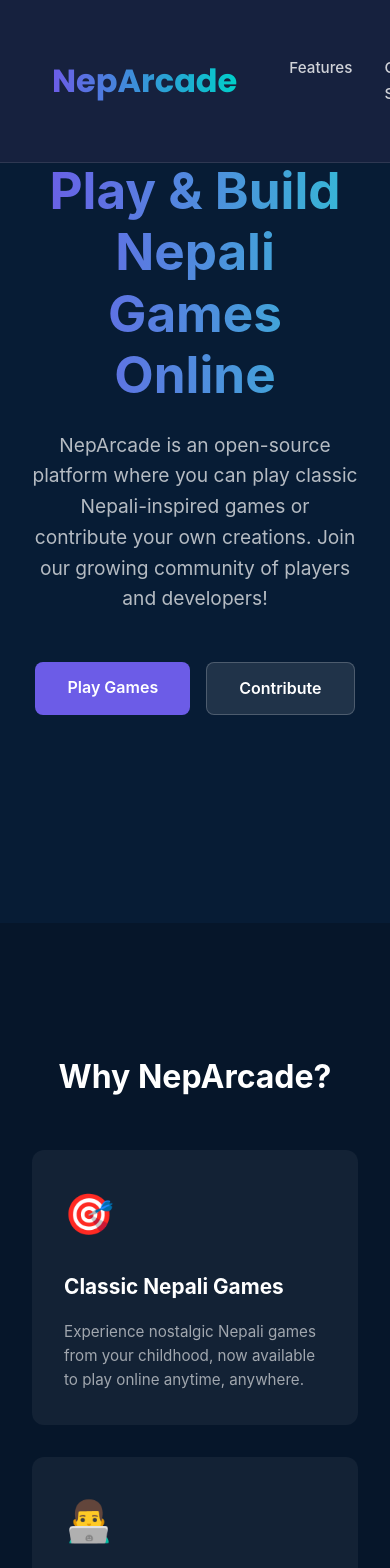
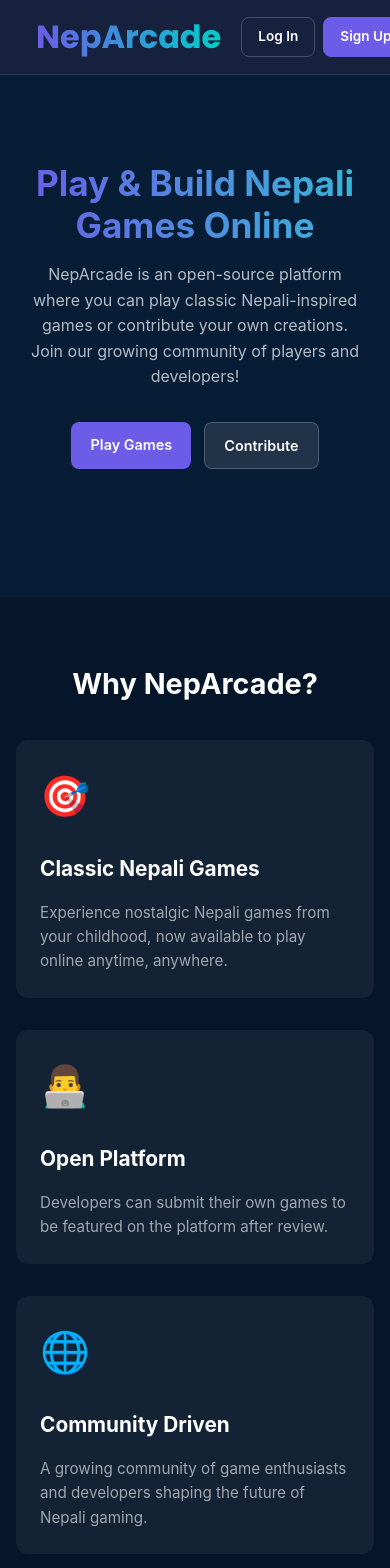
Before and after one commit to Anush980/NepArcade-Nxt, a Next.js app: page / in a window 390 px wide. Shown: the top 1568 px of the page. Built offline with nearby package versions, Linux system fonts and the light colour scheme.

Commit message:
Fixed minor issues

```diff
--- a/src/app/mainpage/mainpage.css
+++ b/src/app/mainpage/mainpage.css
@@ -254,3 +254,80 @@ nav ul li a:hover {
     text-decoration: none;
     font-weight: 600;
 }
+
+@media (max-width: 1024px) {
+    .hero h1 {
+        font-size: 2.8rem;
+    }
+
+    nav ul {
+        display: none;
+    }
+
+    .features-grid {
+        grid-template-columns: repeat(auto-fit, minmax(280px, 1fr));
+    }
+}
+
+@media (max-width: 768px) {
+    header {
+        padding: 0.7rem 1rem;
+    }
+
+    .auth-buttons {
+        display: flex;
+        gap: 0.5rem;
+    }
+
+    .auth-buttons .btn {
+        padding: 0.5rem 1rem;
+        margin: 0;
+        font-size: 0.85rem;
+    }
+
+    .hero {
+        padding: 6rem 1rem 4rem;
+        margin-top: 4.1rem;
+    }
+
+    .hero h1 {
+        font-size: 2.2rem;
+        margin-bottom: 1rem;
+    }
+
+    .hero p {
+        font-size: 1rem;
+        padding: 0 0.5rem;
+        margin-bottom: 2rem;
+    }
+
+    .btn-container {
+        flex-direction: row;
+        flex-wrap: wrap;
+        gap: 0.8rem;
+        justify-content: center;
+        margin-bottom: 2rem;
+    }
+
+    .btn {
+        width: auto;
+        min-width:fit-content;
+        padding: 0.7rem 1.2rem;
+        font-size: 0.9rem;
+        margin: 0;
+    }
+
+    .features,
+    .open-source {
+        padding: 4rem 1rem;
+    }
+
+    .section-title {
+        font-size: 1.8rem;
+        margin-bottom: 2rem;
+    }
+
+    .feature-card {
+        padding: 1.5rem;
+    }
+}
```
